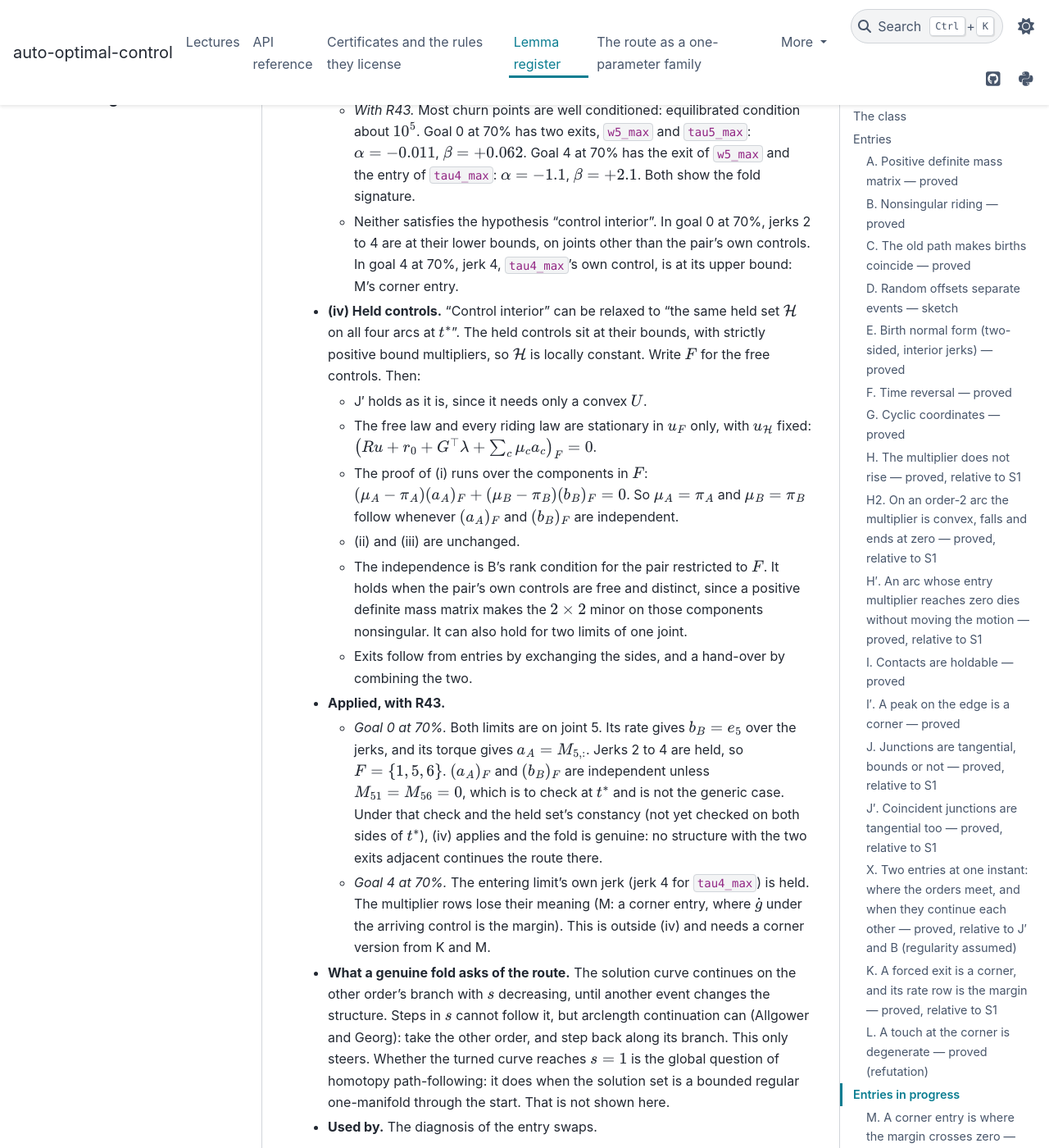
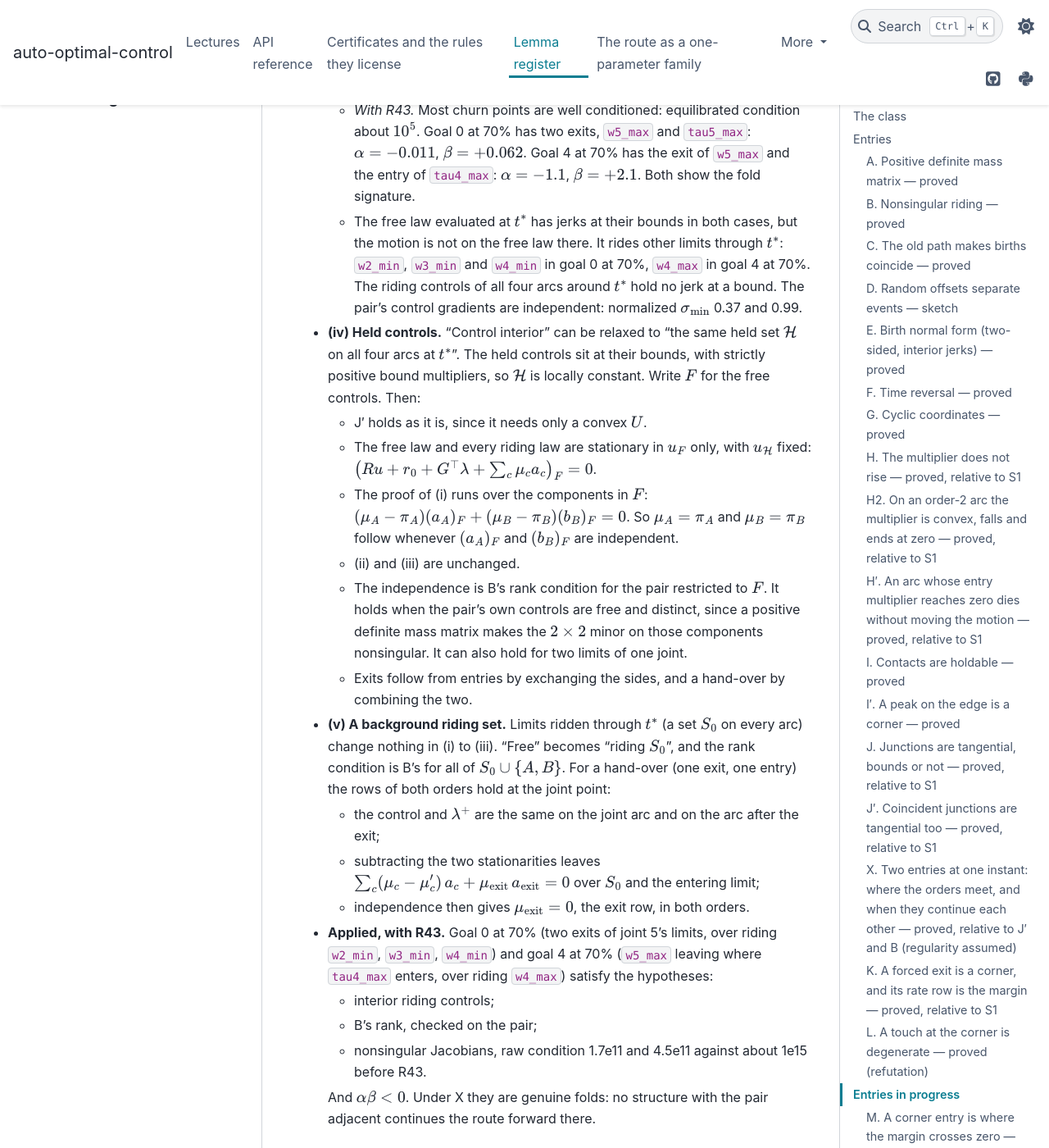
Before and after one commit to idm23/auto-optimal-control, a Sphinx documentation site: the page built from docs/notes/lemma_register.md, in a window 1280 px wide and 1400 px high, scrolled down 10785 px. Shown: the whole window at 82% size. Built offline with Sphinx 7.4.7 and the PyData theme 0.15.4, drawn with Linux system fonts in a browser that asks for light colours.

Commit message:
Lemma X: the riding controls at the folds hold nothing; (v) a background riding set and hand-overs; goals 0 and 4 at 70% are folds
Co-Authored-By: Claude Opus 5.5 <noreply@anthropic.com>

```diff
--- a/docs/notes/lemma_register.md
+++ b/docs/notes/lemma_register.md
@@ -385,9 +385,11 @@ margin is zero exactly when the corner is the only control that holds $g$.
     $10^5$. Goal 0 at 70% has two exits, `w5_max` and `tau5_max`: $\alpha = -0.011$,
     $\beta = +0.062$. Goal 4 at 70% has the exit of `w5_max` and the entry of
     `tau4_max`: $\alpha = -1.1$, $\beta = +2.1$. Both show the fold signature.
-  - Neither satisfies the hypothesis "control interior". In goal 0 at 70%, jerks 2 to 4
-    are at their lower bounds, on joints other than the pair's own controls. In goal 4
-    at 70%, jerk 4, `tau4_max`'s own control, is at its upper bound: M's corner entry.
+  - The free law evaluated at $t^*$ has jerks at their bounds in both cases, but the
+    motion is not on the free law there. It rides other limits through $t^*$: `w2_min`,
+    `w3_min` and `w4_min` in goal 0 at 70%, `w4_max` in goal 4 at 70%. The riding
+    controls of all four arcs around $t^*$ hold no jerk at a bound. The pair's control
+    gradients are independent: normalized $\sigma_{\min}$ 0.37 and 0.99.
 - **(iv) Held controls.** "Control interior" can be relaxed to "the same held set
   $\mathcal H$ on all four arcs at $t^*$". The held controls sit at their bounds, with
   strictly positive bound multipliers, so $\mathcal H$ is locally constant. Write $F$
@@ -405,18 +407,26 @@ margin is zero exactly when the corner is the only control that holds $g$.
     limits of one joint.
   - Exits follow from entries by exchanging the sides, and a hand-over by combining the
     two.
-- **Applied, with R43.**
-  - *Goal 0 at 70%.* Both limits are on joint 5. Its rate gives $b_B = e_5$ over the
-    jerks, and its torque gives $a_A = M_{5,:}$. Jerks 2 to 4 are held, so
-    $F = \{1, 5, 6\}$. $(a_A)_F$ and $(b_B)_F$ are independent unless
-    $M_{51} = M_{56} = 0$, which is to check at $t^*$ and is not the generic case.
-    Under that check and the held set's constancy (not yet checked on both sides of
-    $t^*$), (iv) applies and the fold is genuine: no structure with the two exits
-    adjacent continues the route there.
-  - *Goal 4 at 70%.* The entering limit's own jerk (jerk 4 for `tau4_max`) is held. The
-    multiplier rows lose their meaning (M: a corner entry, where $\dot g$ under the
-    arriving control is the margin). This is outside (iv) and needs a corner version
-    from K and M.
+- **(v) A background riding set.** Limits ridden through $t^*$ (a set $S_0$ on every
+  arc) change nothing in (i) to (iii). "Free" becomes "riding $S_0$", and the rank
+  condition is B's for all of $S_0 \cup \{A, B\}$. For a hand-over (one exit, one entry)
+  the rows of both orders hold at the joint point:
+  - the control and $\lambda^+$ are the same on the joint arc and on the arc after the
+    exit;
+  - subtracting the two stationarities leaves
+    $\sum_c (\mu_c - \mu_c')\, a_c + \mu_{\rm exit}\, a_{\rm exit} = 0$ over $S_0$ and the
+    entering limit;
+  - independence then gives $\mu_{\rm exit} = 0$, the exit row, in both orders.
+- **Applied, with R43.** Goal 0 at 70% (two exits of joint 5's limits, over riding
+  `w2_min`, `w3_min`, `w4_min`) and goal 4 at 70% (`w5_max` leaving where `tau4_max`
+  enters, over riding `w4_max`) satisfy the hypotheses:
+  - interior riding controls;
+  - B's rank, checked on the pair;
+  - nonsingular Jacobians, raw condition 1.7e11 and 4.5e11 against about 1e15 before
+    R43.
+
+  And $\alpha\beta < 0$. Under X they are genuine folds: no structure with the pair
+  adjacent continues the route forward there.
 - **What a genuine fold asks of the route.** The solution curve continues on the other
   order's branch with $s$ decreasing, until another event changes the structure. Steps
   in $s$ cannot follow it, but arclength continuation can (Allgower and Georg): take the
```
